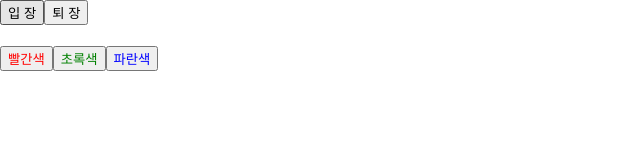
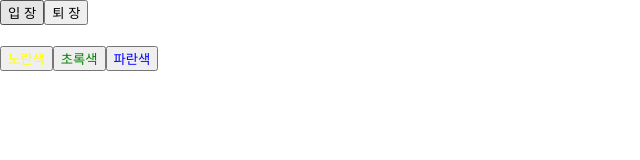
Before and after one commit to JaeSunSim92/React, a React (Create React App) app: page / in a window 1280 px wide. Shown: the top 160 px of the page, without its empty margins (0-640 px from the left). Built offline with nearby package versions, Linux system fonts and the light colour scheme.

Commit message:
커밋메시지

```diff
--- a/src/Say.js
+++ b/src/Say.js
@@ -11,8 +11,8 @@ const Say = () => {
             <button onClick={onClickEnter}>입 장</button>
             <button onClick={onClickLeave}>퇴 장</button>
             <h1 style={{color}}>{text}</h1>
-            <button style={{color: 'red'}} onClick={()=> setColor('red')}>
-            빨간색
+            <button style={{color: 'yellow'}} onClick={()=> setColor('yellow')}>
+            노란색
             </button>
             <button style={{color: 'green'}} onClick={()=> setColor('green')}>
             초록색
```
